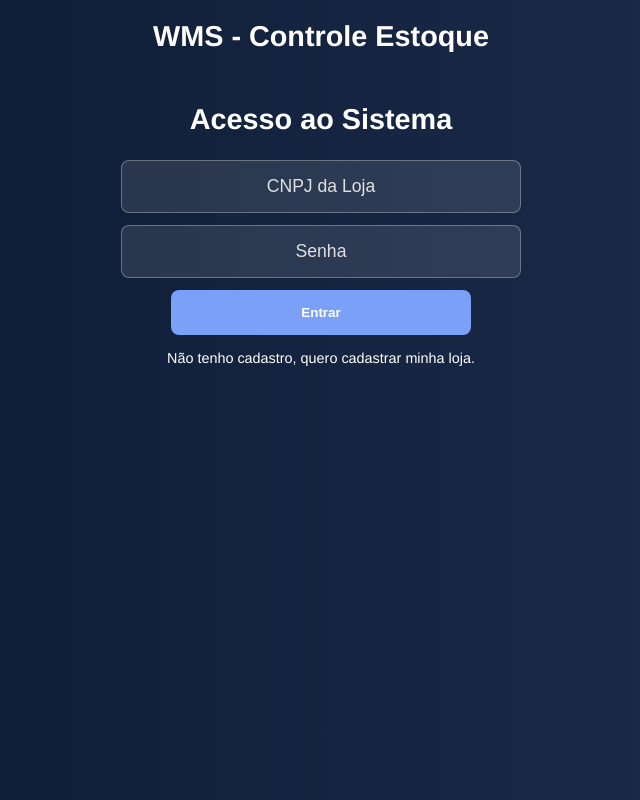
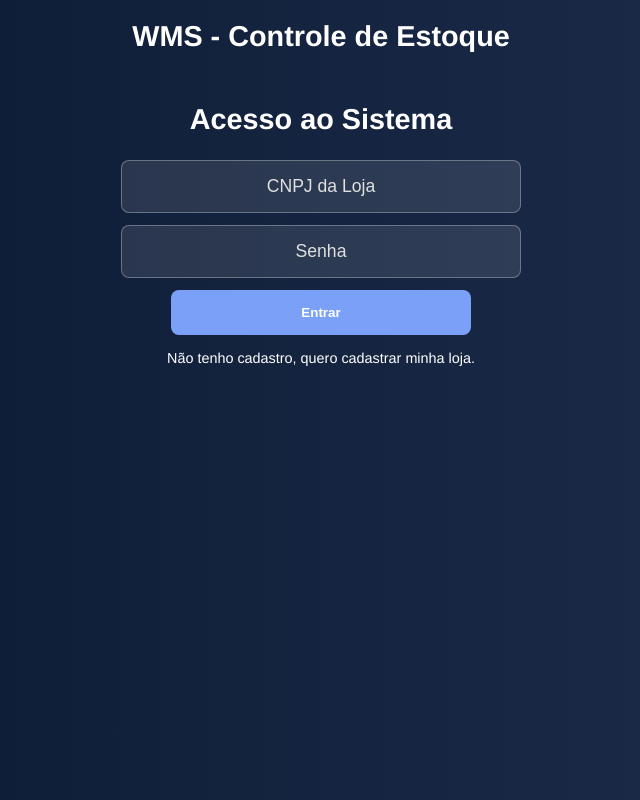
Before and after one commit to viniairam7/WMS, a website: page index.html in a window 1280 px wide. Shown: the whole page, without its empty margins (319-959 px from the left). Drawn offline with Linux system fonts and the light colour scheme.

Commit message:
Update index.html

```diff
--- a/index.html
+++ b/index.html
@@ -9,7 +9,7 @@
 </head>
 <body>
 
-    <h1>WMS - Controle Estoque</h1>
+    <h1>WMS - Controle de Estoque</h1>
 
     <section id="login" class="tab">
         <h2>Acesso ao Sistema</h2>
```
